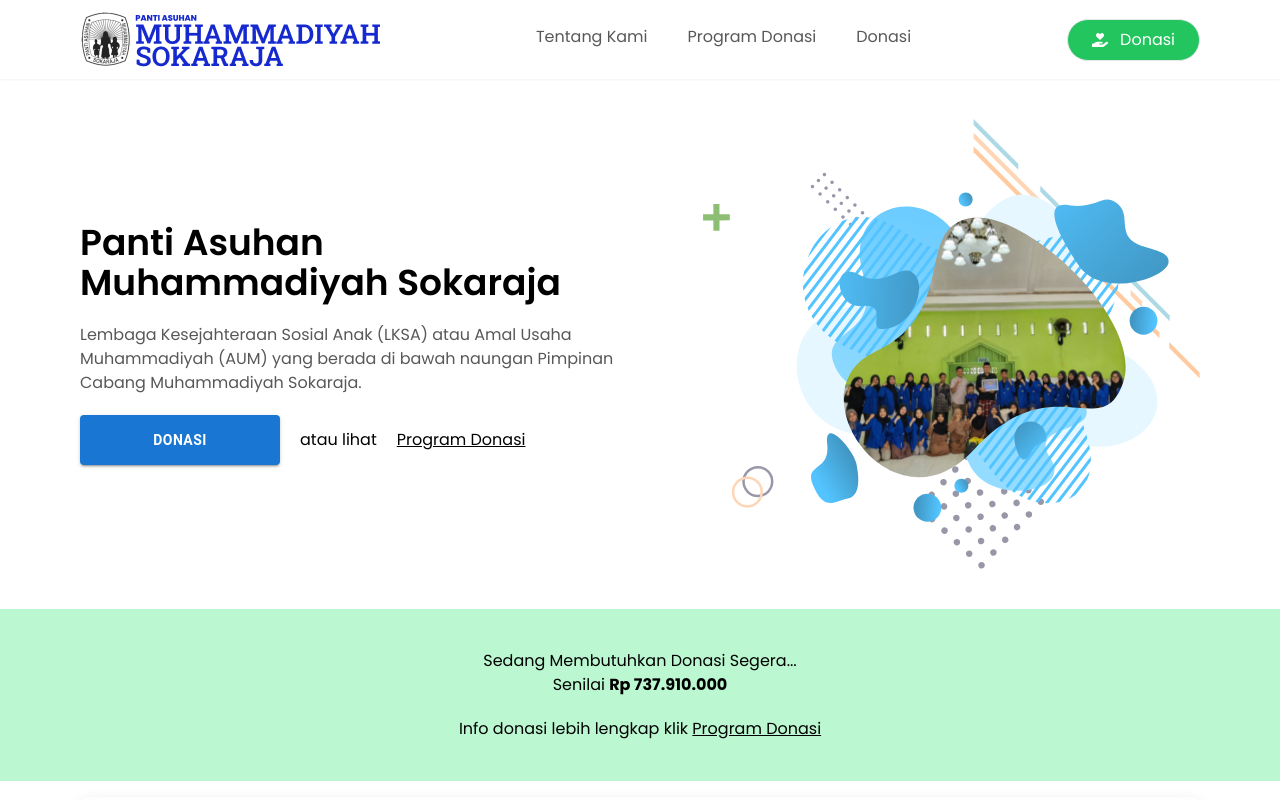
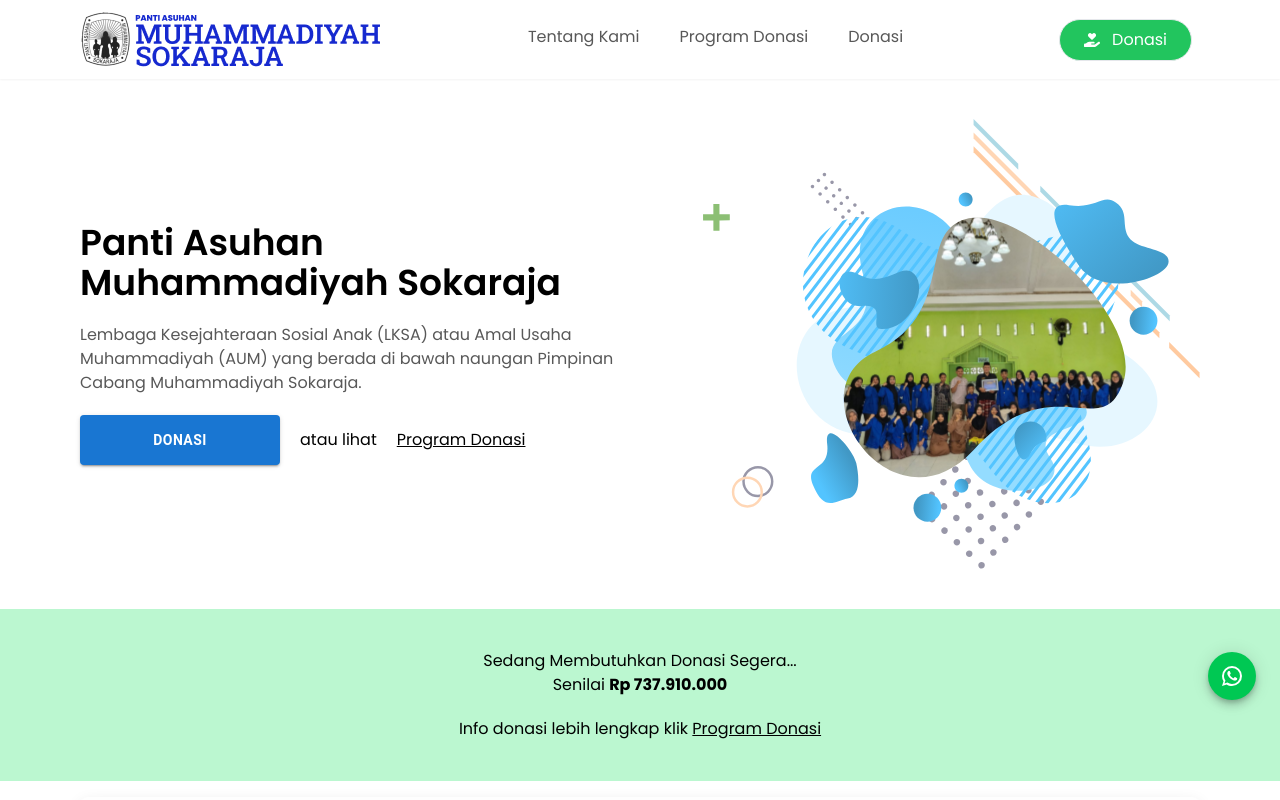
Before and after one commit to pantiasuhanmuhskj/pantiasuhanmuhskj.github.io, a Next.js app: page / in a window 1280 px wide. Shown: the top 800 px of the page. Built offline with nearby package versions, Linux system fonts and the light colour scheme.

Commit message:
modif ukuran tombol donasi navbar

```diff
--- a/app/globals.css
+++ b/app/globals.css
@@ -21,7 +21,7 @@
     @apply border-green-50 bg-green-50 px-5 py-3 text-white;
   }
   .btn_dark_green {
-    @apply bg-green-500 px-6 py-2 text-white transition-all hover:bg-green-600;
+    @apply bg-green-500 px-6 py-2 text-sm md:text-base mx-2 text-white transition-all hover:bg-green-600;
   }
   .btn_dark_green_outline {
     @apply border-gray-20 bg-green-90 px-8 py-5 text-white;
--- a/app/page.tsx
+++ b/app/page.tsx
@@ -2,6 +2,7 @@
 import Image from "next/image";
 import Tentang from "./tentangkami/page";
 import ButuhDonasi from "@/components/ButuhDonasi";
+import FloatingAction from "@/components/FloatingAction";
 
 export default function Home() {
   return (
@@ -9,6 +10,7 @@
       <Hero />
       <ButuhDonasi />
       <Tentang />
+      <FloatingAction />
     </>
   );
 }
--- /dev/null
+++ b/components/FloatingAction.tsx
@@ -0,0 +1,55 @@
+"use client";
+
+import Box from "@mui/material/Box";
+import Fab from "@mui/material/Fab";
+import Tooltip from "@mui/material/Tooltip";
+import WhatsAppIcon from "@mui/icons-material/WhatsApp";
+import { createTheme, ThemeProvider } from "@mui/material/styles";
+import Zoom from "@mui/material/Zoom";
+import Link from "next/link";
+
+const theme = createTheme({
+  palette: {
+    primary: {
+      main: "#00c853", // Your desired primary color
+      contrastText: "#fff", // Optional: contrast text color for readability
+    },
+  },
+});
+
+const FloatingAction = () => {
+  return (
+    <ThemeProvider theme={theme}>
+      <Box
+        className="xl:bottom-5 xl:right-5 z-60 "
+        sx={{
+          position: "fixed",
+          bottom: 100,
+          right: 16,
+          "& > :not(style)": { m: 1 },
+          [theme.breakpoints.up("xl")]: {
+            bottom: 240,
+            right: 24,
+          },
+        }}>
+        <Tooltip
+          className="z-50"
+          title="Hubungi kami via WhatsApp!"
+          placement="left"
+          TransitionComponent={Zoom}>
+          <Link href="https://wa.me/+6287736060452" passHref>
+            <Fab
+              className="z-50"
+              size="medium"
+              color="primary"
+              aria-label="whatsapp">
+              <WhatsAppIcon />
+            </Fab>
+          </Link>
+        </Tooltip>
+      </Box>
+    </ThemeProvider>
+  );
+};
+
+export default FloatingAction;
--- a/components/Footer.tsx
+++ b/components/Footer.tsx
@@ -25,7 +25,7 @@
               <Image
                 src="nav-logo.svg"
                 alt="Logo Panti Asuhan"
-                width={350}
+                width={325}
                 height={20}
               />
             </div>
--- a/components/NavBar.tsx
+++ b/components/NavBar.tsx
@@ -71,7 +71,7 @@
         </div>
         <div className="flex items-center gap-4">
           {/* Button */}
-          <div className="flex">
+          <div className="hidden xs:flex gap-2">
             <Link href="https://wa.me/+6287736060452">
               <Button
                 type="button"
```
